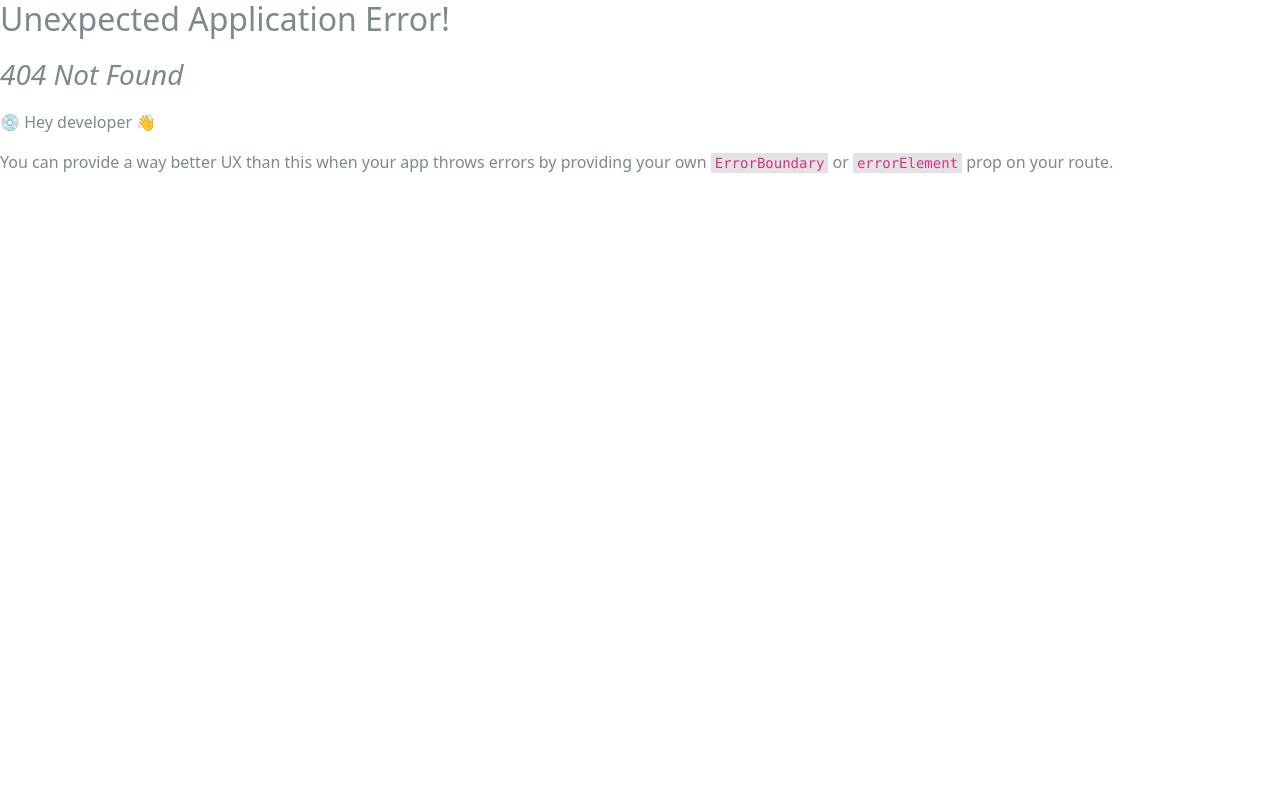
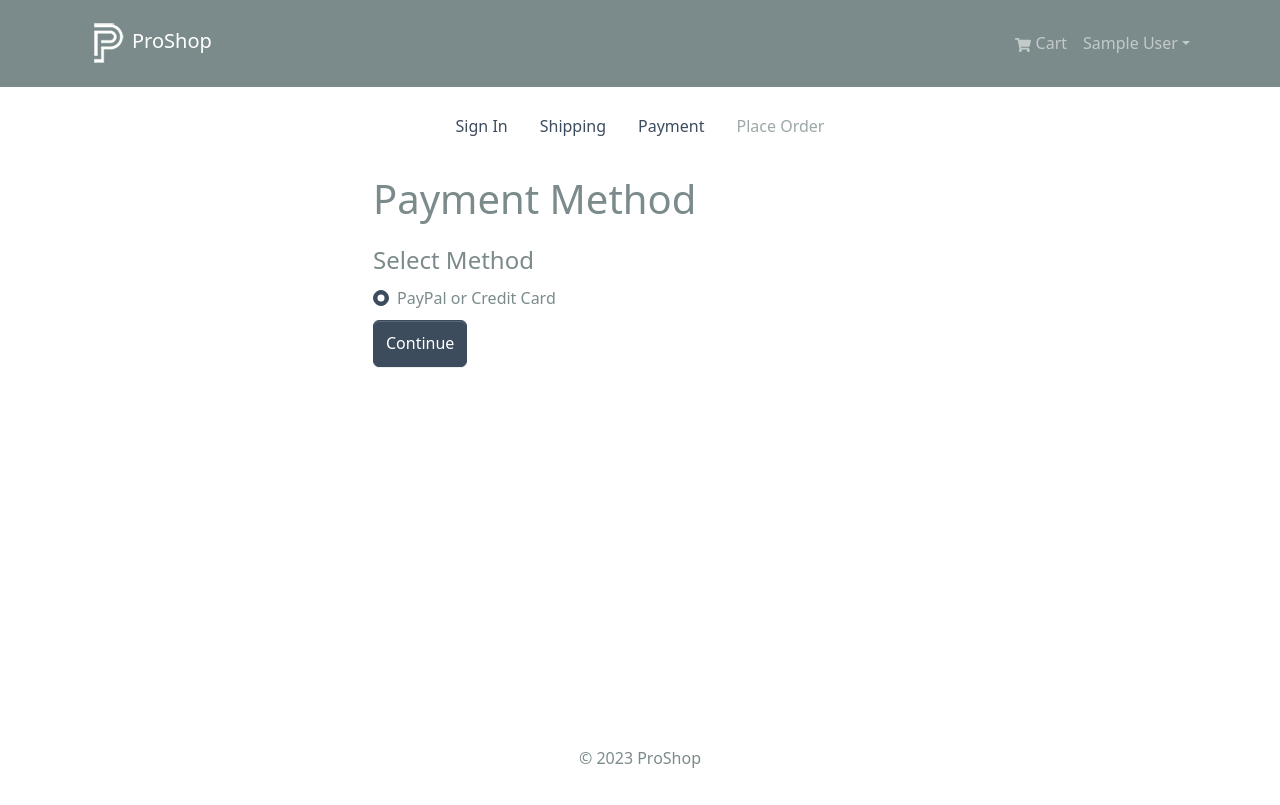
Before and after one commit to jadeli1720/pro-shop-v2, a React (Create React App) app in the folder frontend/: page /payment in a window 1280 px wide. Before the commit this address had no page. Built offline with nearby package versions, Linux system fonts and the light colour scheme; sample sign-in values are in the browser's storage.

Commit message:
Added payment page skeloton and added it as a private route

```diff
--- a/frontend/src/index.js
+++ b/frontend/src/index.js
@@ -18,6 +18,7 @@
 import LoginPage from './pages/LoginPage';
 import RegisterPage from './pages/RegisterPage';
 import ShippingPage from './pages/ShippingPage';
+import PaymentPage from './pages/PaymentPage';
 
 const router = createBrowserRouter(
 	createRoutesFromElements(
@@ -28,8 +29,9 @@
 			<Route path='/cart' element={<CartPage />} />
 			<Route path='/login' element={<LoginPage />} />
 			<Route path='/register' element={<RegisterPage />} />
-			<Route path="" element={<PrivateRoute/>}>
+			<Route path='' element={<PrivateRoute />}>
 				<Route path='/shipping' element={<ShippingPage />} />
+				<Route path='/payment' element={<PaymentPage />} />
 			</Route>
 		</Route>
 	)
--- /dev/null
+++ b/frontend/src/pages/PaymentPage.jsx
@@ -0,0 +1,40 @@
+import { useState } from 'react';
+import { Form, Button, Col } from 'react-bootstrap';
+import { useNavigate } from 'react-router-dom';
+import { useDispatch, useSelector } from 'react-redux';
+import FormContainer from '../components/FormContainer';
+import CheckoutSteps from '../components/CheckoutSteps';
+
+const PaymentPage = () => {
+	const [paymentMethod, setPaymentMethod] = useState('PayPal');
+
+	return (
+		<FormContainer>
+			<CheckoutSteps step1 step2 step3 />
+			<h1>Payment Method</h1>
+			<Form>
+				<Form.Group>
+					<Form.Label as='legend'>Select Method</Form.Label>
+					<Col>
+						<Form.Check
+							className='my-2'
+							type='radio'
+							label='PayPal or Credit Card'
+							id='PayPal'
+							name='paymentMethod'
+							value='PayPal'
+							checked
+              onChange={(e) => setPaymentMethod(e.target.value)}
+						></Form.Check>
+					</Col>
+				</Form.Group>
+
+        <Button type='submit' variant='primary'>
+          Continue
+        </Button>
+			</Form>
+		</FormContainer>
+	);
+};
+
+export default PaymentPage;
--- a/frontend/src/slices/cartSlice.js
+++ b/frontend/src/slices/cartSlice.js
@@ -31,7 +31,7 @@
 				(x) => x._id !== action.payload
 			);
 
-      return updateCart(state);
+			return updateCart(state);
 		},
 
 		saveShippingAddress: (state, action) => {
@@ -46,6 +46,11 @@
 	},
 });
 
-export const { addToCart, removeFromCart, saveShippingAddress, savePaymentMethod } = cartSlice.actions;
+export const {
+	addToCart,
+	removeFromCart,
+	saveShippingAddress,
+	savePaymentMethod,
+} = cartSlice.actions;
 
 export default cartSlice.reducer;
```
